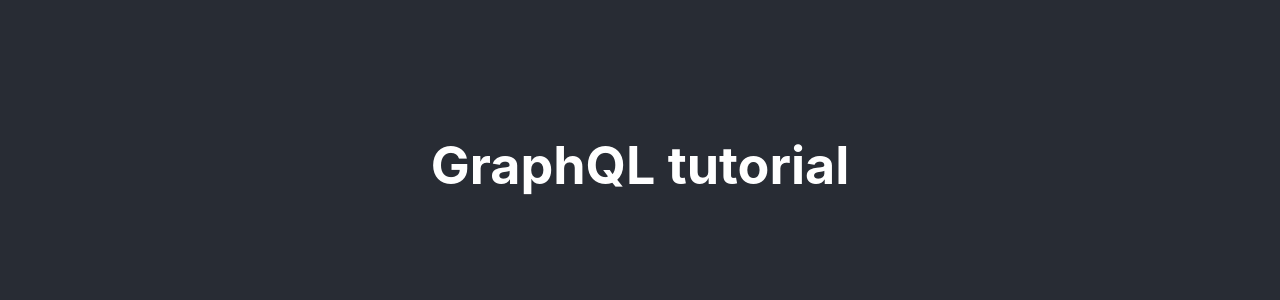
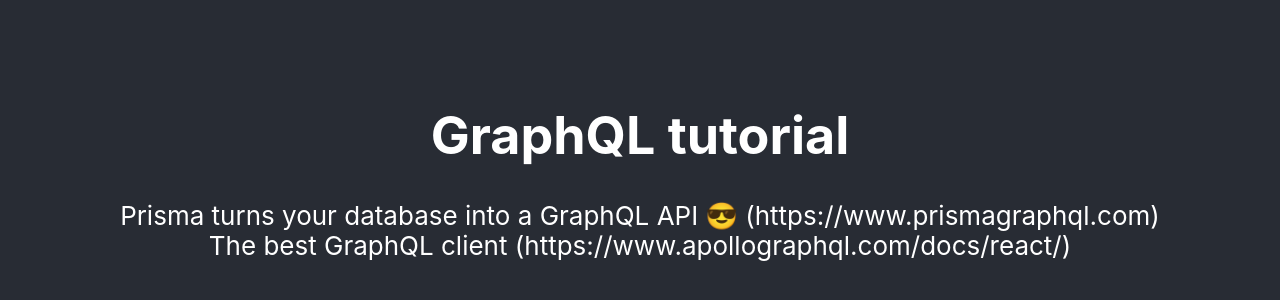
Before and after one commit to williamwdev/hackersnews-react-apollo, a React (Create React App) app: page / in a window 1280 px wide. Shown: the part 234-534 px from the top of the page. Built offline with nearby package versions, Linux system fonts and the light colour scheme.

Commit message:
created LinkList component and rendering mock data in App.js

```diff
--- a/src/components/App.js
+++ b/src/components/App.js
@@ -1,4 +1,5 @@
 import React from 'react';
+import LinkList from './LinkList';
 import '../styles/App.css';
 
 function App() {
@@ -6,6 +7,7 @@
     <div className="App">
       <header className="App-header">
         <h1>GraphQL tutorial</h1>
+        <LinkList />
       </header>
     </div>
   );
--- a/src/components/Link.js
+++ b/src/components/Link.js
@@ -1,6 +1,6 @@
 import React, { Component } from "react";
 
-class Link extends Component {
+export default class Link extends Component {
   render() {
     return (
       <div>
@@ -11,5 +11,3 @@
     );
   }
 }
-
-export default Link;
--- /dev/null
+++ b/src/components/LinkList.js
@@ -0,0 +1,26 @@
+import React, { Component } from "react";
+import Link from "./Link";
+
+export default class LinkList extends Component {
+  render() {
+    const linksToRender = [
+      {
+        id: "1",
+        description: "Prisma turns your database into a GraphQL API 😎",
+        url: "https://www.prismagraphql.com"
+      },
+      {
+        id: "2",
+        description: "The best GraphQL client",
+        url: "https://www.apollographql.com/docs/react/"
+      }
+    ];
+    return (
+      <div>
+        {linksToRender.map(link => (
+          <Link key={link.id} link={link} />
+        ))}
+      </div>
+    );
+  }
+}
```
